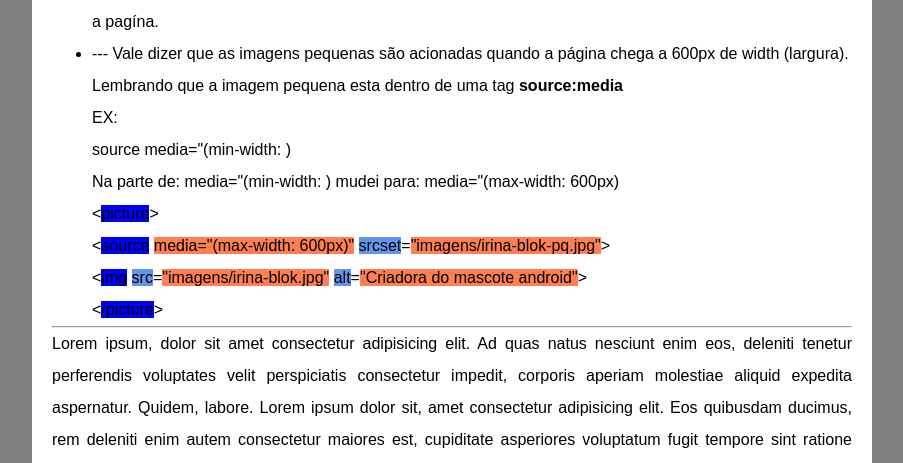
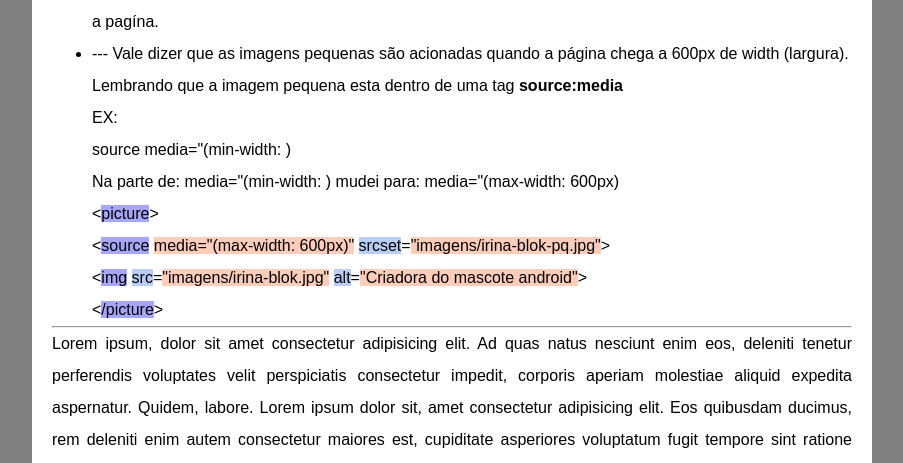
Before and after one commit to FabricioHKG/responsividade, a plain HTML site: page index.html in a window 1280 px wide. Shown: the part 78-541 px from the top of the page, without its empty margins (188-1091 px from the left). Drawn offline with Linux system fonts and the light colour scheme.

Commit message:
Update style.css

```diff
--- a/estilo/style.css
+++ b/estilo/style.css
@@ -24,15 +24,15 @@ main p {
 }
 
 .azul {
-    background-color: blue;
+    background-color: rgba(0, 0, 255, 0.35);
 }
 
 .laranja {
-    background-color: coral;
+    background-color: rgba(255, 127, 80, 0.391);
 }
 
 .azul_claro {
-    background-color: cornflowerblue;
+    background-color: rgba(100, 148, 237, 0.453);
 }
 
 
```
